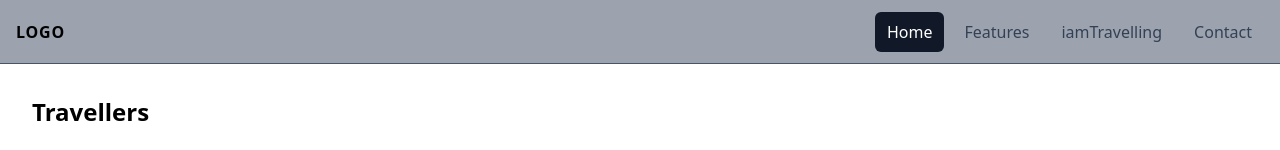
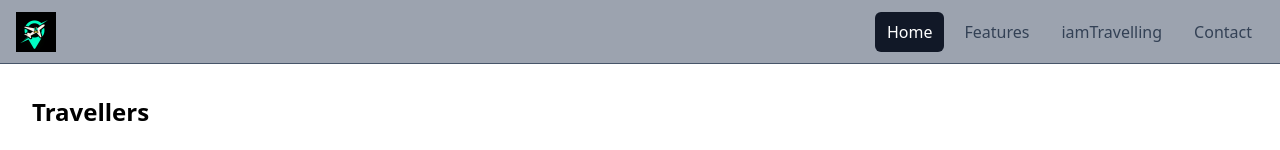
Before and after one commit to raj-28/iamtraveling, a React (Create React App) app in the folder client/: page / in a window 1280 px wide. Shown: the top 150 px of the page. Built offline with nearby package versions, Linux system fonts and the light colour scheme; no server answers.

Commit message:
logo added

```diff
--- a/client/src/component/Navbar.jsx
+++ b/client/src/component/Navbar.jsx
@@ -3,11 +3,13 @@ import Menu from './Menu';
 
 function Navbar() {
   const [showMobileMenu, setShowMobileMenu] = useState(false);
+
+  const logo = require('../static/logo.png');
   return (
     <nav className="bg-gray-400">
       <div className="max-w-7xl mx-auto flex items-center justify-between h-16 px-4 border-b border-solid border-slate-600">
         <div className="flex-shrink-0 font-bold tracking-wider">
-          LOGO
+        <img class="h-10 w-10 self-center" src={logo}  alt="Journying"/>
         </div>
         <div className="hidden md:block">
           <Menu />
```
Also changed, not shown: client/public/favicon-32x32.png (added), client/src/static/logo.png (added).
